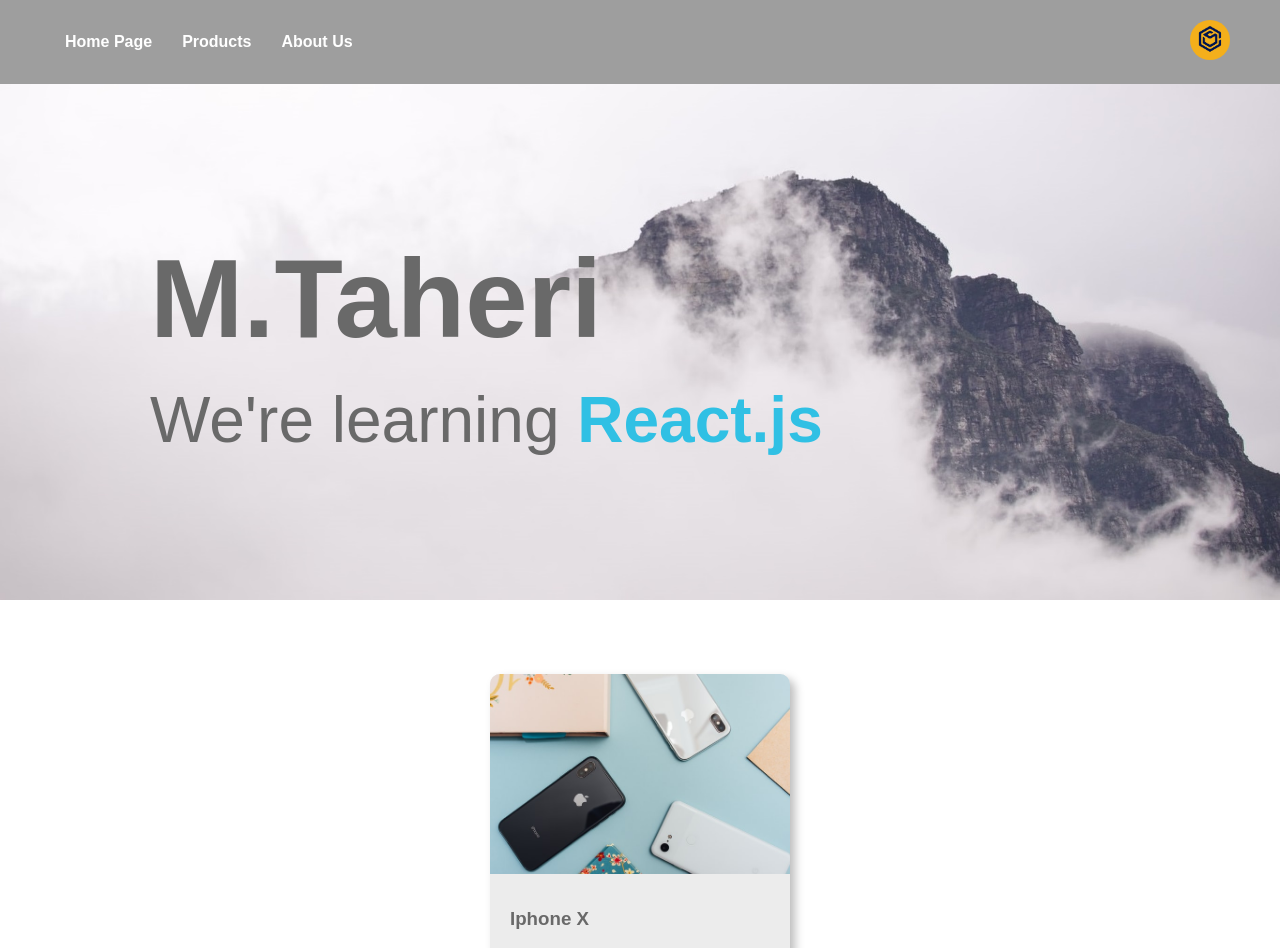
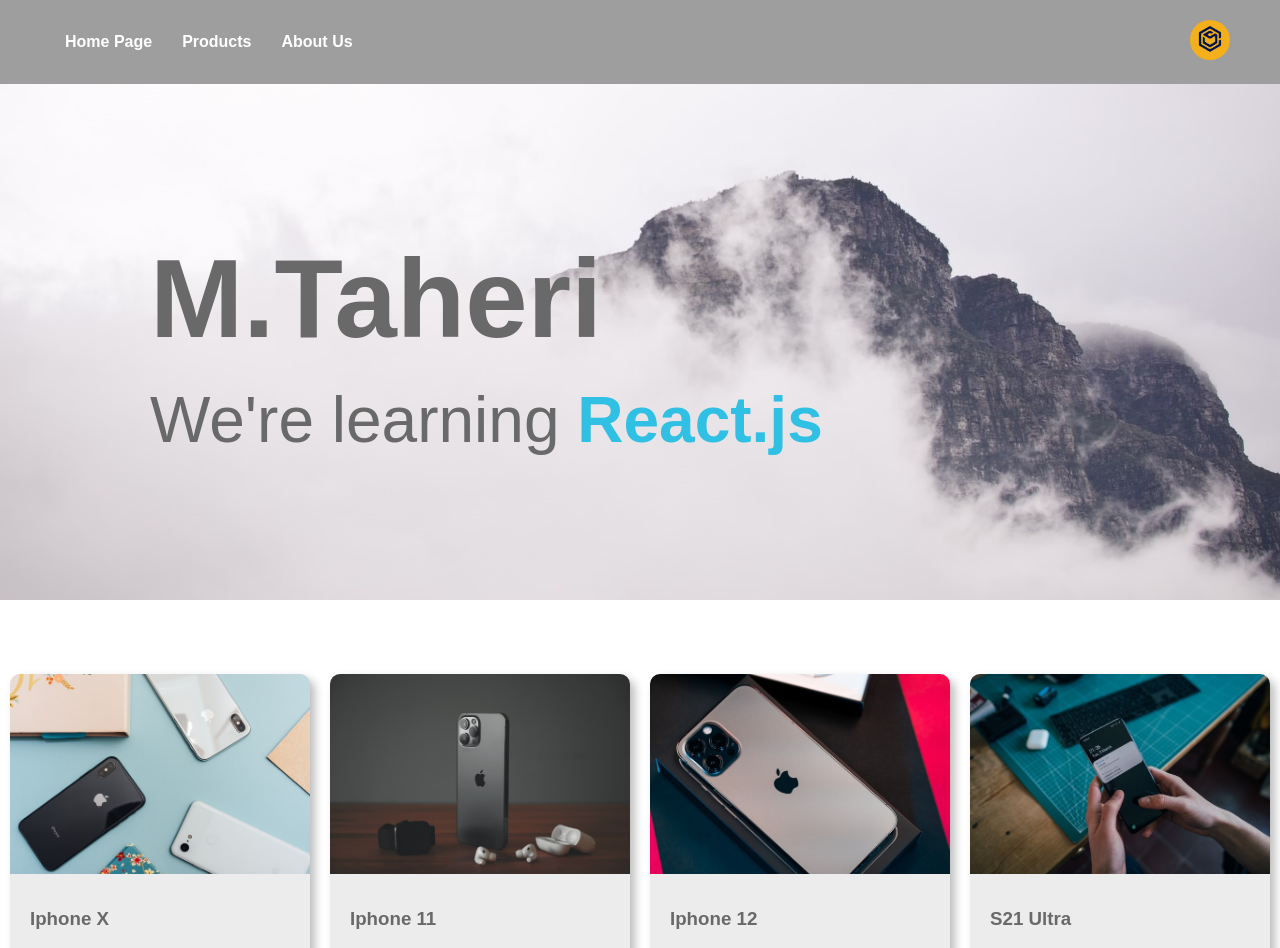
Before and after one commit to MamadTaheri/react-landing, a React (Create React App) app: page / in a window 1280 px wide. Shown: the top 948 px of the page. Built offline with nearby package versions, Linux system fonts and the light colour scheme.

Commit message:
Completing Cards element

```diff
--- a/src/components/Card.js
+++ b/src/components/Card.js
@@ -7,7 +7,7 @@
         const {image, name, cost} = this.props
         return (
             <div className={styles.container}>
-                <img src={image} />
+                <img src={image} alt ="smart phone"/>
                 <h3>{name}</h3>
                 <p>{cost}</p>
             </div>
--- a/src/components/Cards.js
+++ b/src/components/Cards.js
@@ -4,12 +4,18 @@
 import styles from './Cards.module.css'
 
 import iphonex from "../images/iphone10.jpg"
+import iphone11 from "../images/iphone11.jpg"
+import iphone2 from "../images/iphone12.jpg"
+import s21 from "../images/s21.jpg"
 
 export default class Cards extends Component {
     render() {
         return (
             <div className={styles.container}>
                 <Card image={iphonex} name="Iphone X" cost ="500 $" />
+                <Card image={iphone11} name="Iphone 11" cost ="600 $" />
+                <Card image={iphone2} name="Iphone 12" cost ="800 $" />
+                <Card image={s21} name="S21 Ultra" cost ="790 $" />
             </div>
         )
     }
```
